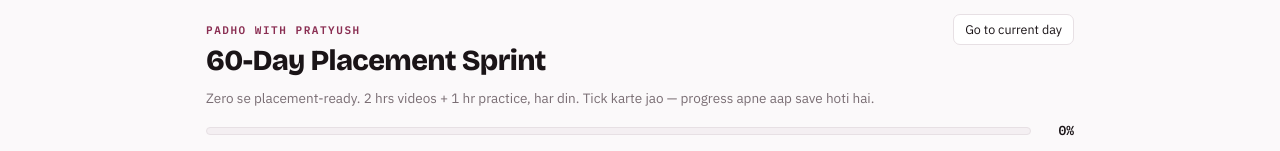
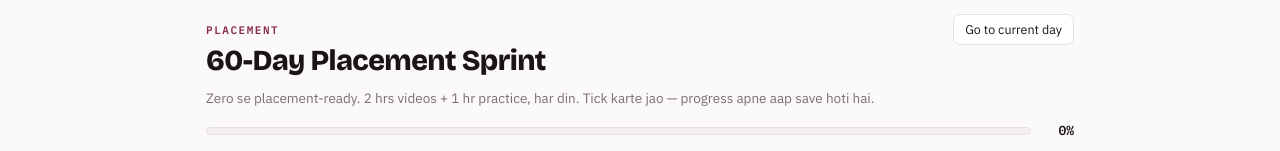
Before and after one commit to Shreyan-007/60Day-Roadmap, a plain HTML site: page index.html in a window 1280 px wide. Shown: the top 151 px of the page. Drawn offline with nearby package versions, Linux system fonts and the light colour scheme.

Commit message:
Update index.html

```diff
--- a/index.html
+++ b/index.html
@@ -3,8 +3,8 @@
 <head>
 <meta charset="utf-8">
 <meta name="viewport" content="width=device-width,initial-scale=1,viewport-fit=cover">
-<meta name="description" content="Free 60-day placement prep plan by Padho with Pratyush — DSA basics to advanced patterns plus AI Engineering, with daily videos and LeetCode practice.">
-<meta property="og:title" content="60-Day Placement Sprint | Padho with Pratyush">
+<meta name="description" content="Free 60-day placement prep plan by Padho with Shreyan — DSA basics to advanced patterns plus AI Engineering, with daily videos and LeetCode practice.">
+<meta property="og:title" content="60-Day Placement Sprint ">
 <meta property="og:description" content="Zero se placement-ready in 60 days. 161 videos, 186 practice problems, tick-and-track progress.">
 <meta property="og:type" content="website">
 <style>html{-webkit-text-size-adjust:100%}body{margin:0}img{max-width:100%}[hidden]{display:none!important}</style>
@@ -172,7 +172,7 @@ footer p{margin:0 0 8px}
  <div class="top-in">
   <div class="brandrow">
     <div>
-      <div class="brand">Padho with Pratyush</div>
+      <div class="brand">PLACEMENT</div>
       <h1>60-Day Placement Sprint</h1>
     </div>
     <button class="btn" id="today" type="button">Go to current day</button>
```
